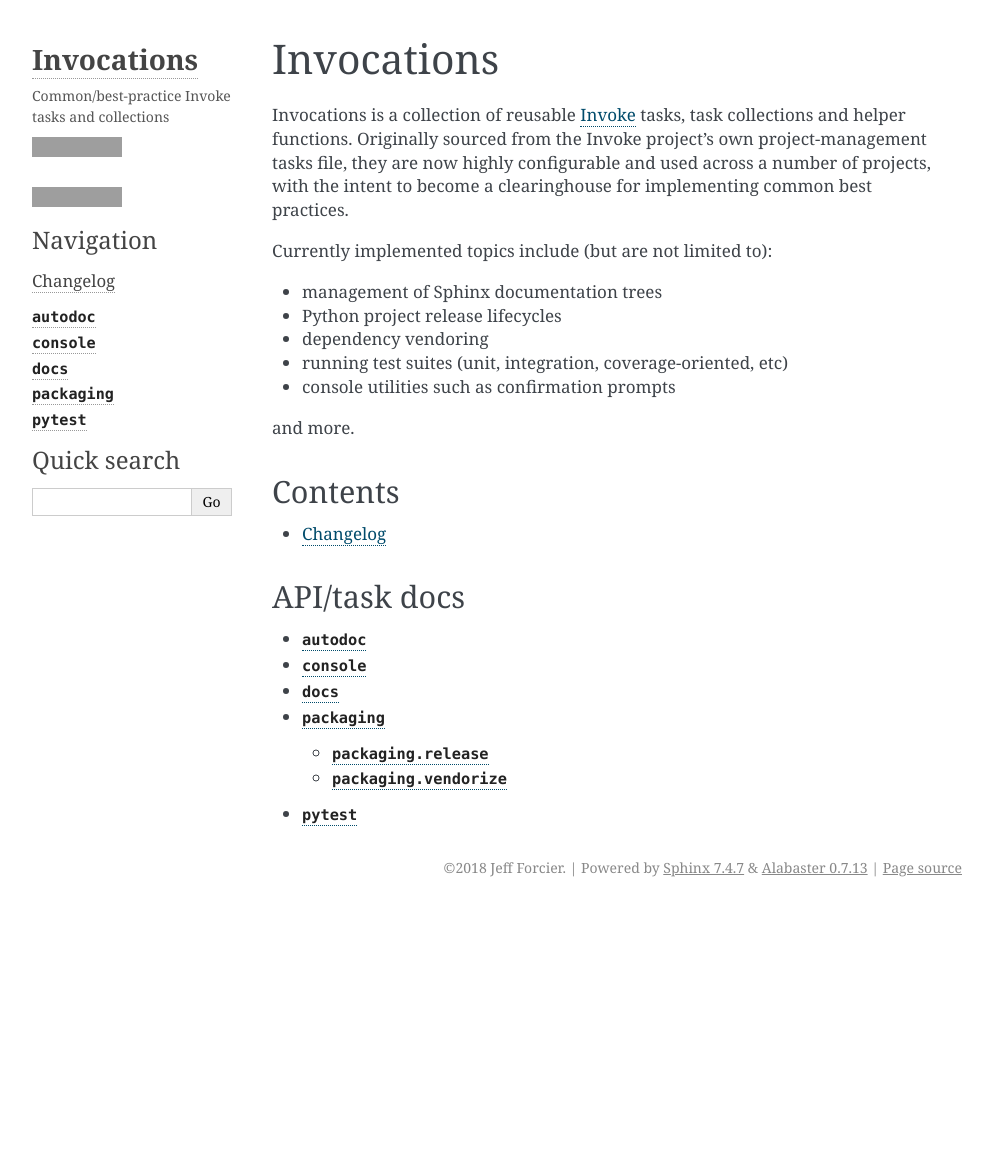
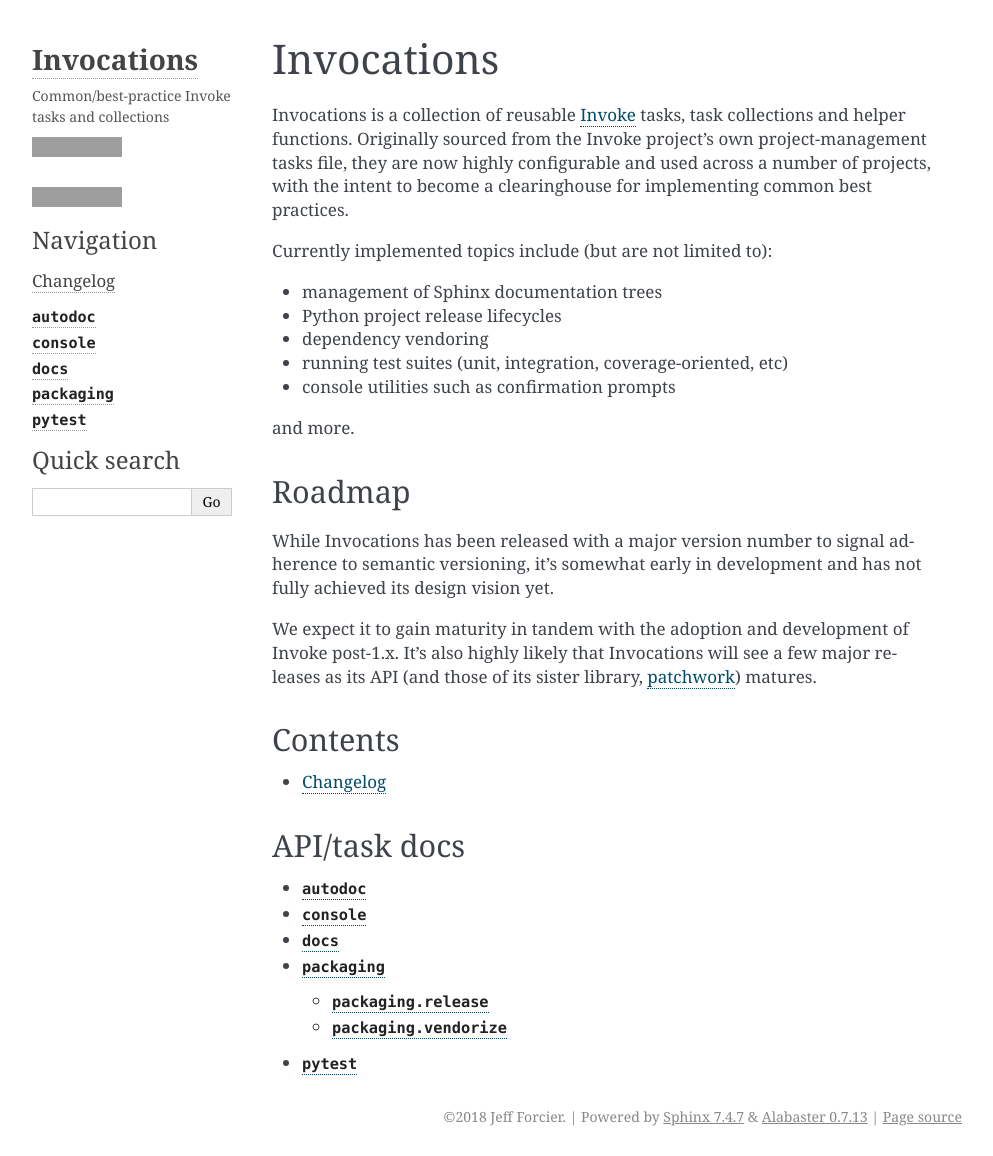
Before and after one commit to pyinvoke/invocations, a Sphinx documentation site: the page built from docs/index.rst, in a window 1280 px wide. Shown: the whole page, without its empty margins (148-1141 px from the left). Built offline with Sphinx 7.4.7, drawn with Linux system fonts in a browser that asks for light colours; before the commit the page ends 907 px from its top, so only the background shows below that; grey boxes are pictures that could not be loaded.

Commit message:
Slap a not-quite-disclaimer roadmap to mirror patchwork's, shrug

```diff
--- a/docs/index.rst
+++ b/docs/index.rst
@@ -3,6 +3,19 @@
 ===========
 
 .. include:: ../README.rst
+
+
+Roadmap
+=======
+
+While Invocations has been released with a major version number to signal
+adherence to semantic versioning, it's somewhat early in development and has
+not fully achieved its design vision yet.
+
+We expect it to gain maturity in tandem with the adoption and development of
+Invoke post-1.x. It's also highly likely that Invocations will see a few major
+releases as its API (and those of its sister library, `patchwork
+<https://fabric-patchwork.readthedocs.io>`_) matures.
 
 
 Contents
```
